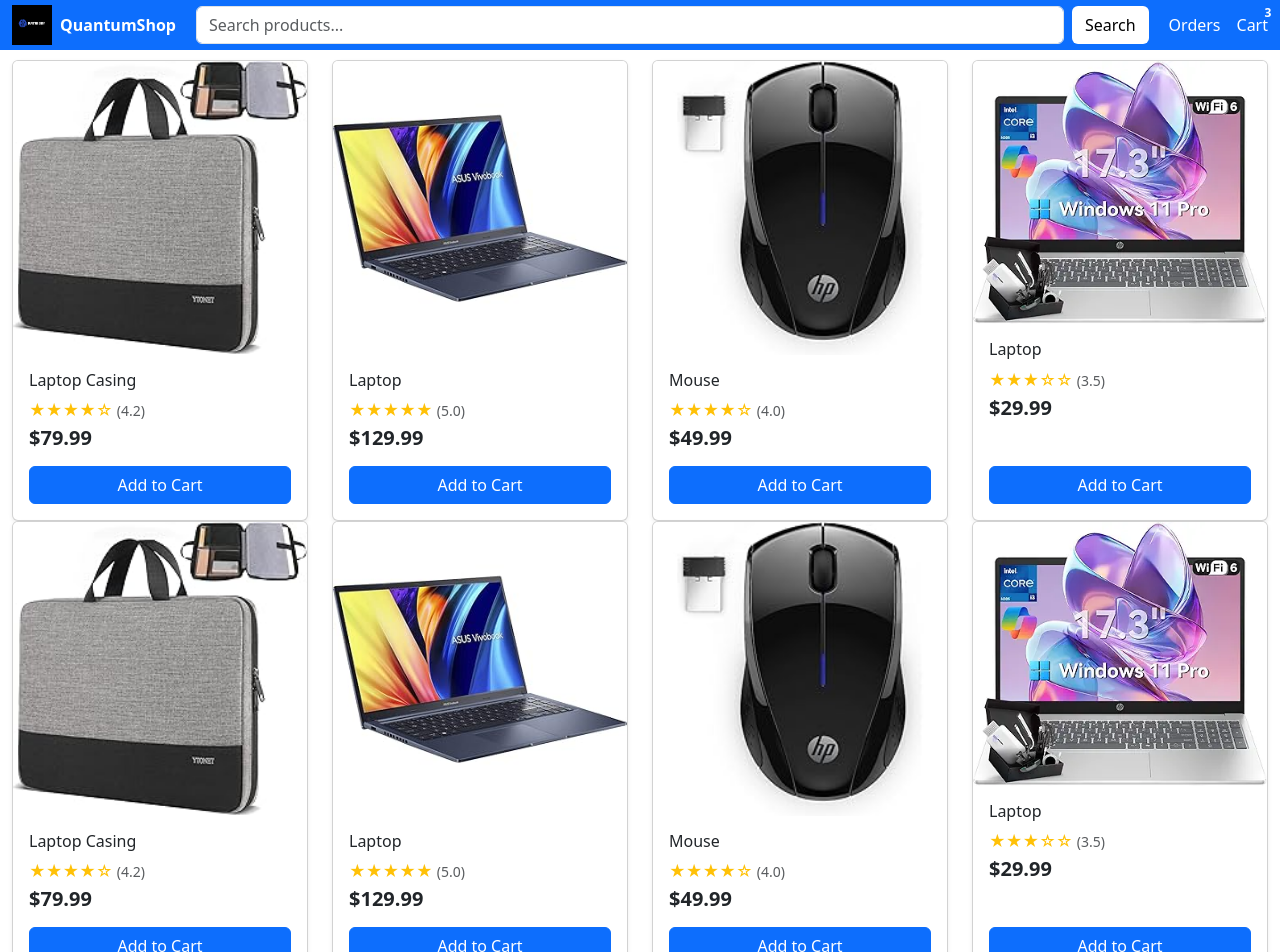
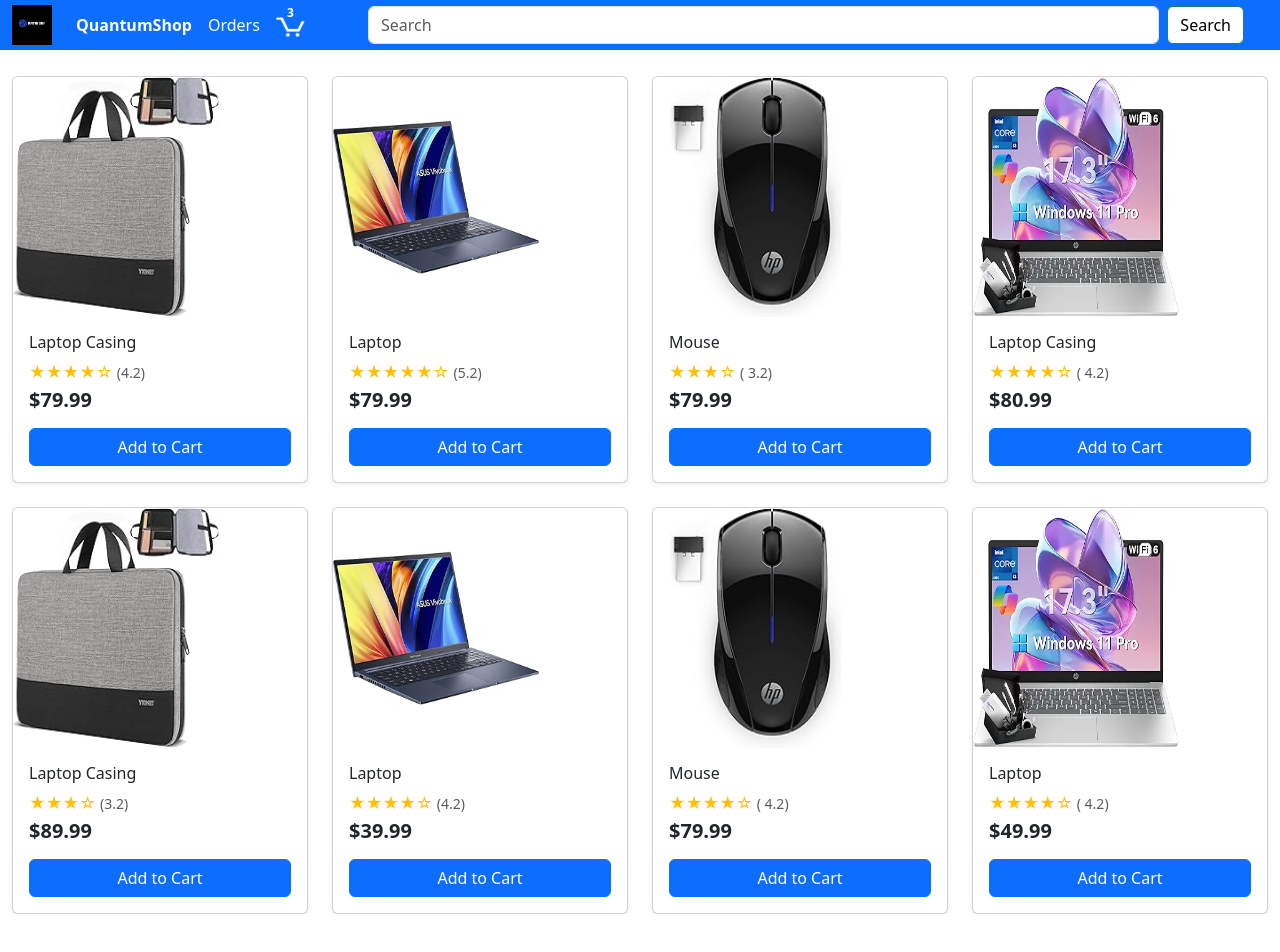
Before and after one commit to QuantumDaniel/quantum-ecommerce, a React (Vite) app in the folder Quantum-Ecommerce/: page / in a window 1280 px wide. Shown: the top 952 px of the page. After the commit the page ends 914 px from the top, so only its background shows below. Built offline with nearby package versions, Linux system fonts and the light colour scheme.

Commit message:
edit heder and body

```diff
--- a/Quantum-Ecommerce/src/App.css
+++ b/Quantum-Ecommerce/src/App.css
@@ -1,30 +1,42 @@
-.header{
-    height:50px;
-    position:fixed;
-    z-index:1000;
+.header {
+    height: 50px;
+    position: fixed;
+    z-index: 1000;
 
 }
 
-@media (max-width:480px){
-.header{
-
-    font-size: 10px;
-}
-.search-btn{
-    width:50px;
-    font-size: 10px;
-    margin-left:-3px;
-}
-.search-box{
-    margin-left:-14px;
-}
-input::placeholder {
-  font-size: 10px;
-  color: #999;
+.images {
+    height: 30vh;
+    width: 70%;
 }
 
+form {
+    width: 75%;
 }
-.home-container{
-    margin-top:60px;
-    position:absolute;
+
+.navbar-toggler {
+    background: white;
+
 }
+
+.brand-name {
+    font-weight: bold;
+}
+
+.conta {
+    display: grid;
+
+}
+
+@media (max-width:1050px) {
+    form {
+        width: 70%;
+    }
+}
+
+@media (max-width:431px) {}
+
+.home-container {
+    margin-top: 60px;
+    position: absolute;
+}
--- a/Quantum-Ecommerce/src/components/Header.jsx
+++ b/Quantum-Ecommerce/src/components/Header.jsx
@@ -1,44 +1,46 @@
 import { Link } from 'react-router-dom';
 import App from '../App.jsx'
 import myLogo from "../assets/logo.png"
-function Header(){
-    return(
-        <>
+import '../App.css';
+function Header() {
+  return (
 
-  <div className="container-fluid d-flex align-items-center flex-nowrap gap-1 bg-primary my-0 header">
+    <>
+      <nav className="navbar navbar-expand-lg bg-body-tertiary">
+        <div className="container-fluid bg-primary position-fixed top-0 z-3">
+          <Link className="navbar-brand" to="/"><img src={myLogo} class="img-fluid " width="40" height="40" alt="logo" /></Link>
+          <button className="navbar-toggler" type="button" data-bs-toggle="collapse" data-bs-target="#navbarSupportedContent" aria-controls="navbarSupportedContent" aria-expanded="false" aria-label="Toggle navigation">
+            <span className="navbar-toggler-icon"></span>
+          </button>
+          <div className="collapse navbar-collapse" id="navbarSupportedContent">
+            <ul className="navbar-nav me-auto mb-2 mb-lg-0">
+              <li className="nav-item">
+                <Link className="nav-link active text-white brand-name" aria-current="page" to="/">QuantumShop</Link>
+              </li>
+              <li className="nav-item">
+                <Link className="nav-link text-white" to="orders">Orders</Link>
+              </li>
+              <li className="nav-item dropdown">
+                <a className="nav-link text-white" href="#" role="button" data-bs-toggle="dropdown" aria-expanded="false">
+                  <img src="/src/assets/cart-icon.png" alt="cart-icon" height="20px" />
+                  <span className="badge  position-absolute top-1 start-50 translate-middle text-white">
+                    3
+                  </span>
+                </a>
+              </li>
 
-    <Link className="navbar-brand d-flex align-items-center gap-2 m-0" to = "/">
-      <img src={myLogo} width="40" height="40" />
-      <span className="fw-bold text-white">QuantumShop</span>
-    </Link>
-
-    <form className="d-flex flex-grow-1 mx-3 ">
-      <input
-        className="form-control me-2 search-box"
-        type="search"
-        placeholder="Search products..."
-      />
-      <button className="btn btn-outline-black bg-white text-black search-btn">Search</button>
-    </form>
+            </ul>
+            <form className="d-flex" role="search">
+              <input className="form-control me-2 search" type="search" placeholder="Search" aria-label="Search" />
+              <button className="btn me-4 btn-outline-success bg-white text-black" type="submit">Search</button>
+            </form>
+          </div>
+        </div>
+      </nav>
 
 
-    <ul className="navbar-nav d-flex flex-row align-items-center gap-3 m-0">
-      <li className="nav-item">
-        <Link to = "/orders" className="nav-link text-white" >Orders</Link>
-      </li>
-      <li className="nav-item">
-        <Link className="nav-link position-relative text-white" to = "/cart">
-          Cart
-          <span className="badge  position-absolute top-1 start-100 translate-middle text-white">
-            3
-          </span>
-        </Link>
-      </li>
-    </ul>
-
-  </div>
-        </>
-    )
+    </>
+  )
 };
 
 export default Header;
--- a/Quantum-Ecommerce/src/components/Home.jsx
+++ b/Quantum-Ecommerce/src/components/Home.jsx
@@ -1,22 +1,99 @@
-import  myLogo from '../assets/image.jpeg';
+import myLogo from '../assets/image.jpeg';
+import { useState } from 'react';
+import '../App.css';
 
-function Home(){
-    return(
+function Home() {
+  const [products, setProducts] = useState([
+    {
+
+      image: "src/assets/laptop-casing.jpg ",
+      name: "Laptop Casing",
+      rating: "★★★★☆ ",
+      ratingNumbers: "4.2",
+      price: "79.99 ",
+      id: 1
+    },
+
+    {
+      image: "src/assets/laptop3.jpg ",
+      name: "Laptop",
+      rating: "★★★★★☆ ",
+      ratingNumbers: "5.2",
+      price: "79.99 ",
+      id: 2
+    },
+
+    {
+      image: "src/assets/mouse.jpg ",
+      name: "Mouse",
+      rating: "★★★☆ ",
+      ratingNumbers: " 3.2",
+      price: "79.99 ",
+      id: 3
+    },
+
+    {
+      image: "src/assets/latptop1.webp ",
+      name: "Laptop Casing",
+      rating: "★★★★☆ ",
+      ratingNumbers: " 4.2",
+      price: "80.99 ",
+      id: 4
+    },
+    {
+      image: "src/assets/laptop-casing.jpg ",
+      name: "Laptop Casing",
+      rating: "★★★☆ ",
+      ratingNumbers: "3.2",
+      price: "89.99 ",
+      id: 5
+    },
+
+    {
+      image: "src/assets/laptop3.jpg ",
+      name: "Laptop",
+      rating: "★★★★☆ ",
+      ratingNumbers: "4.2",
+      price: "39.99 ",
+      id: 6
+    },
+
+    {
+      image: "src/assets/mouse.jpg ",
+      name: "Mouse",
+      rating: "★★★★☆ ",
+      ratingNumbers: " 4.2",
+      price: "79.99 ",
+      id: 7
+    },
+
+    {
+      image: "src/assets/latptop1.webp ",
+      name: "Laptop",
+      rating: "★★★★☆ ",
+      ratingNumbers: " 4.2",
+      price: "49.99 ",
+      id: 8
+    }
+  ]);
+  return (
     <>
-       <div className="container-fluid home-container ">
+
+      <div className="container-fluid home-container">
         <div className="row g-4">
-
-    <div className="col-6 col-md-4 col-lg-3">
-      <div className="card h-80 shadow-sm">
-        <img src = "src/assets/laptop casing.jpg" className="card-img-top" alt="Product 1" />
+          {products.map((products) => {
+            return (
+              <div className="col-12 col-6 col-md-4 col-lg-3 col-sm-6  " key={products.id}>
+                <div className="card h-80 shadow-sm ">
+                  <img src={products.image} className="card-img-top images" alt="Product 1" />
 
                   <div className="card-body d-flex flex-column">
-          <h6 className="card-title">Laptop Casing</h6>
+                    <h6 className="card-title">{products.name}</h6>
 
                     <div className="text-warning mb-1">
-            ★★★★☆ <small className="text-muted">(4.2)</small>
+                      {products.rating} <small className="text-muted">({products.ratingNumbers})</small>
                     </div>
-          <h5 className="fw-bold mb-3">$79.99</h5>
+                    <h5 className="fw-bold mb-3">${products.price}</h5>
 
                     <button className="btn btn-primary mt-auto w-100">
                       Add to Cart
@@ -24,155 +101,10 @@
                   </div>
                 </div>
               </div>
-
-    <div className="col-6 col-md-4 col-lg-3">
-      <div className="card h-100 shadow-sm">
-        <img src="src/assets/laptop3.jpg" className="card-img-top" alt="Product 2" />
-
-        <div className="card-body d-flex flex-column">
-          <h6 className="card-title">Laptop</h6>
-
-          <div className="text-warning mb-1">
-            ★★★★★ <small className="text-muted">(5.0)</small>
-          </div>
-
-          <h5 className="fw-bold mb-3">$129.99</h5>
-
-          <button className="btn btn-primary mt-auto w-100">
-            Add to Cart
-          </button>
+            )
+          })}
         </div>
       </div>
-    </div>
-
-    <div className="col-6 col-md-4 col-lg-3">
-      <div className="card h-100 shadow-sm">
-        <img src="src/assets/mouse.jpg" className="card-img-top" alt="Product 3" />
-
-        <div className="card-body d-flex flex-column">
-          <h6 className="card-title">Mouse</h6>
-
-          <div className="text-warning mb-1">
-            ★★★★☆ <small className="text-muted">(4.0)</small>
-          </div>
-
-          <h5 className="fw-bold mb-3">$49.99</h5>
-
-          <button className="btn btn-primary mt-auto w-100">
-            Add to Cart
-          </button>
-        </div>
-      </div>
-    </div>
-
-    <div className="col-6 col-md-4 col-lg-3">
-      <div className="card h-100 shadow-sm">
-        <img src="src/assets/latptop1.webp" className="card-img-top" alt="Product 4" />
-
-        <div className="card-body d-flex flex-column">
-          <h6 className="card-title">Laptop</h6>
-
-          <div className="text-warning mb-1">
-            ★★★☆☆ <small className="text-muted">(3.5)</small>
-          </div>
-
-          <h5 className="fw-bold mb-3">$29.99</h5>
-
-          <button className="btn btn-primary mt-auto w-100">
-            Add to Cart
-          </button>
-        </div>
-      </div>
-    </div>
-
-  </div>
-
-     <div className="row g-4">
-
-    <div className="col-6 col-md-4 col-lg-3">
-      <div className="card h-80 shadow-sm">
-        <img src = "src/assets/laptop casing.jpg" className="card-img-top" alt="Product 1" />
-
-        <div className="card-body d-flex flex-column">
-          <h6 className="card-title">Laptop Casing</h6>
-
-          <div className="text-warning mb-1">
-            ★★★★☆ <small className="text-muted">(4.2)</small>
-          </div>
-          <h5 className="fw-bold mb-3">$79.99</h5>
-
-          <button className="btn btn-primary mt-auto w-100">
-            Add to Cart
-          </button>
-        </div>
-      </div>
-    </div>
-
-    <div className="col-6 col-md-4 col-lg-3">
-      <div className="card h-100 shadow-sm">
-        <img src="src/assets/laptop3.jpg" className="card-img-top" alt="Product 2" />
-
-        <div className="card-body d-flex flex-column">
-          <h6 className="card-title">Laptop</h6>
-
-          <div className="text-warning mb-1">
-            ★★★★★ <small className="text-muted">(5.0)</small>
-          </div>
-
-          <h5 className="fw-bold mb-3">$129.99</h5>
-
-          <button className="btn btn-primary mt-auto w-100">
-            Add to Cart
-          </button>
-        </div>
-      </div>
-    </div>
-
-    <div className="col-6 col-md-4 col-lg-3">
-      <div className="card h-100 shadow-sm">
-        <img src="src/assets/mouse.jpg" className="card-img-top" alt="Product 3" />
-
-        <div className="card-body d-flex flex-column">
-          <h6 className="card-title">Mouse</h6>
-
-          <div className="text-warning mb-1">
-            ★★★★☆ <small className="text-muted">(4.0)</small>
-          </div>
-
-          <h5 className="fw-bold mb-3">$49.99</h5>
-
-          <button className="btn btn-primary mt-auto w-100">
-            Add to Cart
-          </button>
-        </div>
-      </div>
-    </div>
-
-    <div className="col-6 col-md-4 col-lg-3">
-      <div className="card h-100 shadow-sm">
-        <img src="src/assets/latptop1.webp" className="card-img-top" alt="Product 4" />
-
-        <div className="card-body d-flex flex-column">
-          <h6 className="card-title">Laptop</h6>
-
-          <div className="text-warning mb-1">
-            ★★★☆☆ <small className="text-muted">(3.5)</small>
-          </div>
-
-          <h5 className="fw-bold mb-3">$29.99</h5>
-
-          <button className="btn btn-primary mt-auto w-100">
-            Add to Cart
-          </button>
-        </div>
-      </div>
-    </div>
-
-  </div>
-</div>
-
-
-
     </>
   )
 };
--- a/Quantum-Ecommerce/src/main.jsx
+++ b/Quantum-Ecommerce/src/main.jsx
@@ -11,7 +11,7 @@
 createRoot(document.getElementById('root')).render(
   <StrictMode>
     <BrowserRouter>
-     <App />
+      <App />
     </BrowserRouter>
 
   </StrictMode>,
--- a/Quantum-Ecommerce/src/pages/Cart.jsx
+++ b/Quantum-Ecommerce/src/pages/Cart.jsx
@@ -1,6 +1,6 @@
 function Cart(){
      return(
-        <>
+        <><title>Cart</title>
         <h1>WELCOME TO CART PAGE</h1>
         <div>Lorem ipsum dolor sit amet consectetur adipisicing elit. Temporibus officia rem nesciunt laudantium quas nisi harum vero, fugiat debitis assumenda similique itaque maiores fugit velit perspiciatis magnam distinctio suscipit quisquam dignissimos iste eos eius repudiandae. Pariatur aliquid fuga ad sint nulla sed sunt, quibusdam perspiciatis a obcaecati doloremque, quos asperiores inventore, incidunt expedita perferendis temporibus accusamus ipsa porro blanditiis enim illum error. Amet nesciunt voluptas unde sit illo explicabo, assumenda odit similique enim quibusdam corrupti, placeat repudiandae voluptate reprehenderit voluptatum culpa illum! Aspernatur minima delectus consequatur numquam architecto libero eaque reiciendis, rerum accusamus hic voluptatibus? Cupiditate nihil fugit aut quod.</div>
         </>
--- a/Quantum-Ecommerce/src/pages/Orders.jsx
+++ b/Quantum-Ecommerce/src/pages/Orders.jsx
@@ -2,6 +2,7 @@
 
     return(
         <>
+        <title>Orders</title>
         <h1 className="">WELCOME TO ORDERS PAGE</h1>
         <div>Lorem ipsum dolor sit amet consectetur adipisicing elit. Placeat corporis praesentium quaerat eligendi at, consectetur ab eveniet ea sed impedit ut rem laudantium rerum. Facilis quo voluptatum culpa blanditiis consectetur, excepturi corrupti nostrum voluptas, sed magnam, rem optio nulla eius hic alias sapiente accusantium! Tenetur veritatis dolor officiis at. Aspernatur corrupti necessitatibus incidunt, atque dolor quod fuga magni aperiam aliquam saepe facilis nostrum excepturi praesentium velit similique suscipit reiciendis voluptas sint consequatur impedit nihil possimus consectetur? Voluptatibus ipsum atque nostrum praesentium excepturi reprehenderit nobis, cum, quidem nam repellat consequatur dignissimos repellendus amet et dolore minima cupiditate eaque optio, sit magnam.</div>
 
```
Also changed, not shown: Quantum-Ecommerce/src/Products.js (+31 -4 lines), Quantum-Ecommerce/src/assets/cart-icon.png (added), Quantum-Ecommerce/src/assets/laptop-casing.jpg (renamed from Quantum-Ecommerce/src/assets/laptop casing.jpg). Lines whose indentation alone changed are shown as unchanged.
